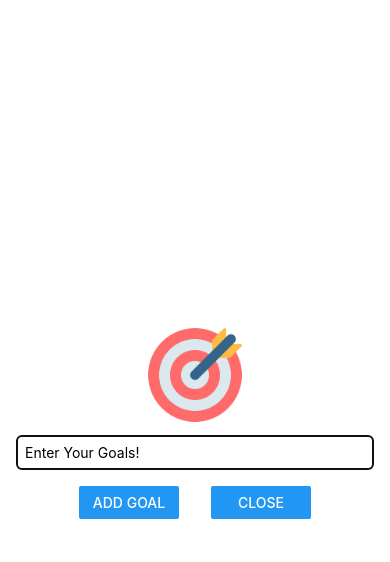
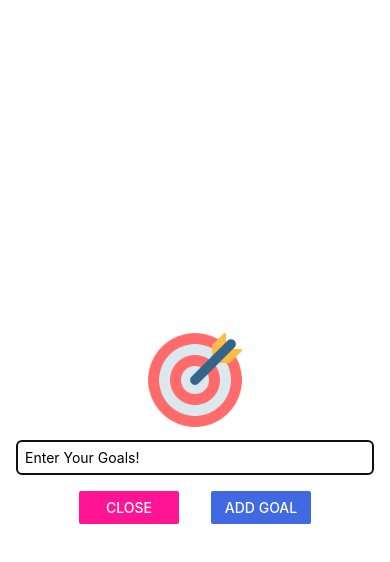
Before and after one commit to mojahid-belaman/AwesomeProject-React-Native, a React Native app: screen / in a window 390 px wide. Both pictures are taken after a click on the button "ADD NEW GOAL". Shown: the top 562 px of the page. Built offline with nearby package versions, Linux system fonts and the light colour scheme.

Commit message:
change styling

```diff
--- a/components/GoalInput.js
+++ b/components/GoalInput.js
@@ -1,5 +1,12 @@
 import { useState } from "react";
-import { Button, StyleSheet, TextInput, View, Modal, Image } from "react-native";
+import {
+  Button,
+  StyleSheet,
+  TextInput,
+  View,
+  Modal,
+  Image,
+} from "react-native";
 
 const GoalInput = (props) => {
   const [enteredText, setEnteredText] = useState("");
@@ -11,7 +18,10 @@
   return (
     <Modal visible={props.visisble} animationType="slide">
       <View style={styles.inputContainer}>
-        <Image style={styles.img} source={require('../assets/Images/target.png')}/>
+        <Image
+          style={styles.img}
+          source={require("../assets/Images/target.png")}
+        />
         <TextInput
           style={styles.textInput}
           placeholder="Enter Your Goals!"
@@ -21,14 +31,16 @@
         <View style={styles.btnContainer}>
           <View style={styles.btn}>
             <Button
-              title="Add Goal"
-              onPress={() => props.goalAddHandler(enteredText, setEnteredText)}
+              title="Close"
+              onPress={() => props.onEndAddGoal()}
+              color={"#ff1493"}
             />
           </View>
           <View style={styles.btn}>
             <Button
-              title="Close"
-              onPress={() => props.onEndAddGoal()}
+              title="Add Goal"
+              onPress={() => props.goalAddHandler(enteredText, setEnteredText)}
+              color={"#4169e1"}
             />
           </View>
         </View>
@@ -52,7 +64,6 @@
     borderRadius: 5,
     width: "100%",
     padding: 8,
-    marginTop: 10,
   },
   btnContainer: {
     flexDirection: "row",
@@ -65,5 +76,6 @@
   img: {
     width: 100,
     height: 100,
-  }
+    margin: 10,
+  },
 });
```
